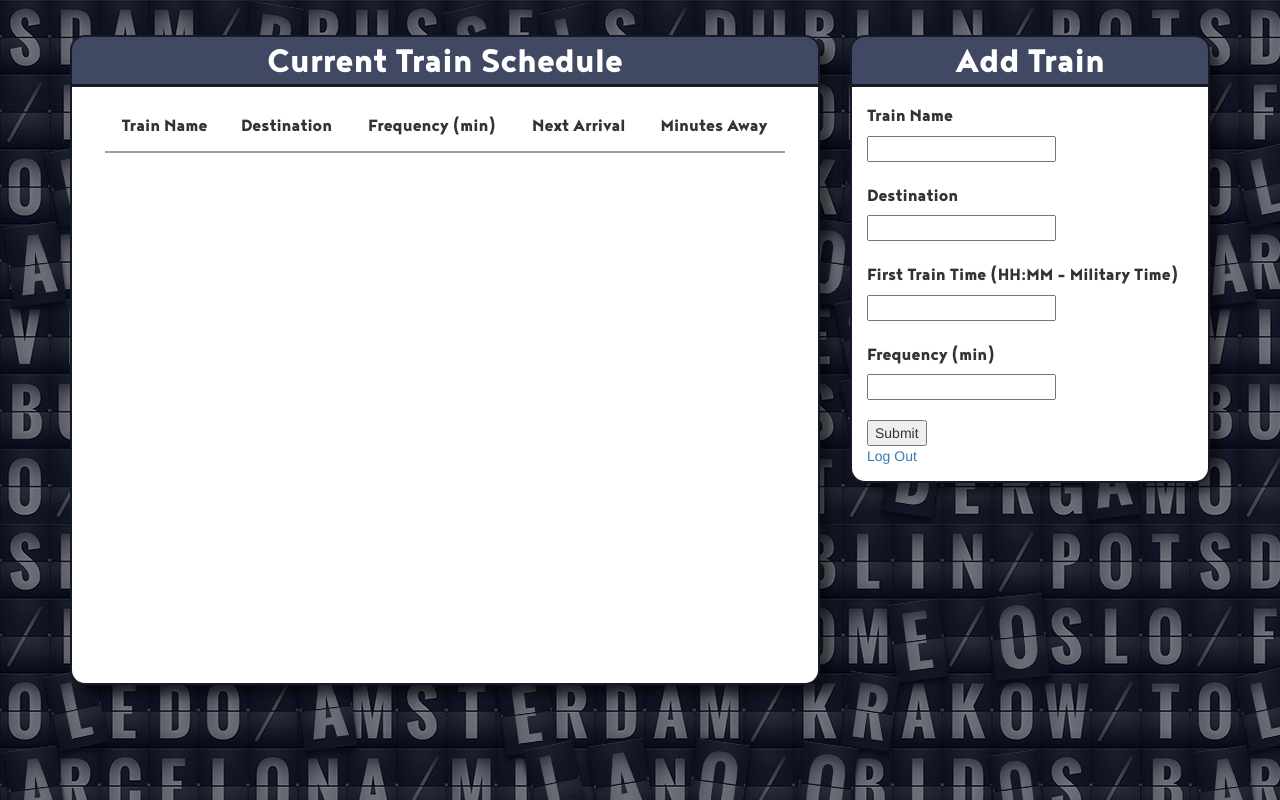
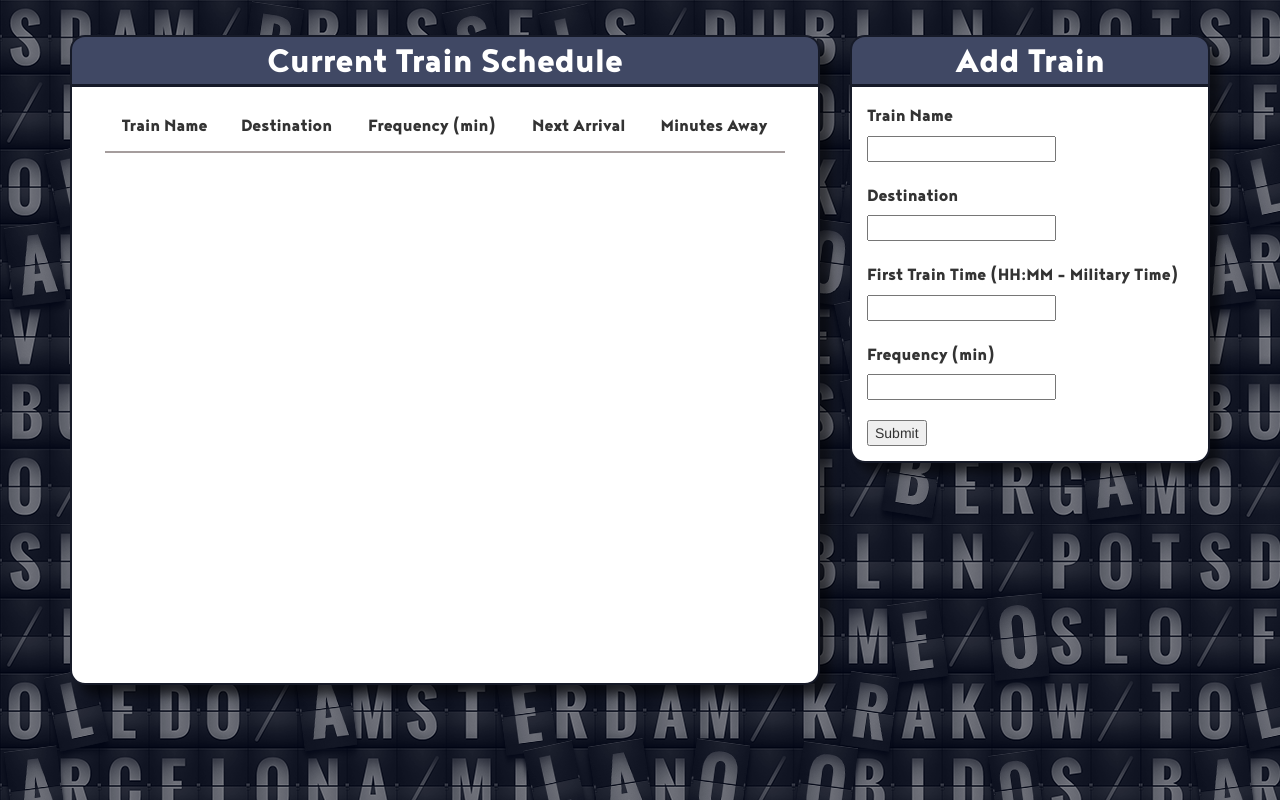
Before and after one commit to jonpber/Train-Scheduler, a plain HTML site: page index.html in a window 1280 px wide. Drawn offline with nearby package versions, Linux system fonts and the light colour scheme; no server answers.

Commit message:
removed logout button

```diff
--- a/index.html
+++ b/index.html
@@ -71,7 +71,7 @@
 							<input type="text" pattern="[0-9]"" name="frequency" maxlength="3"><br><br>
 
 							<div class="submitBlock">
-								<input type="submit" name="submit"><br> <a class="logOut" href="">Log Out</a>
+								<input type="submit" name="submit"><br>
 							</div>
 
 
```
